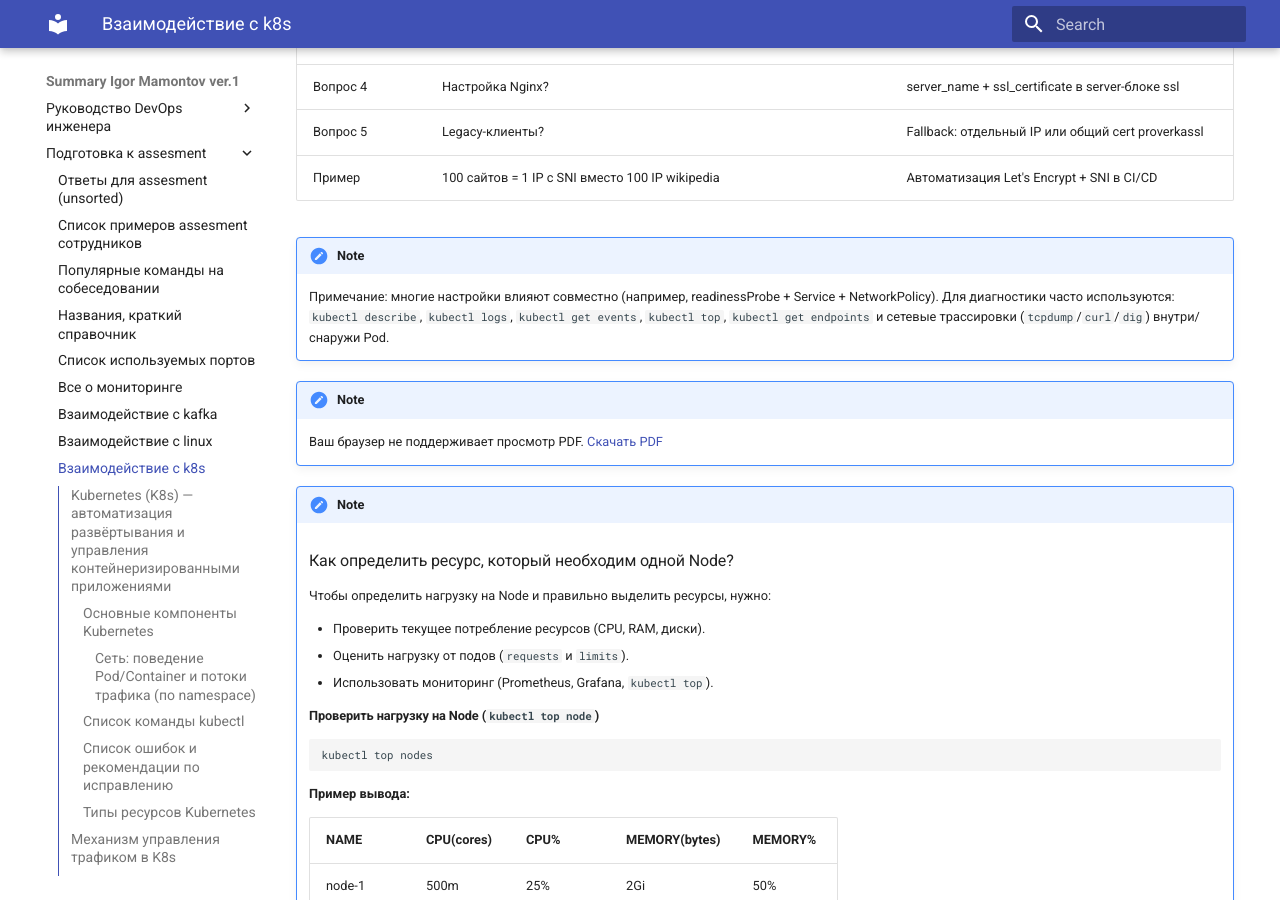
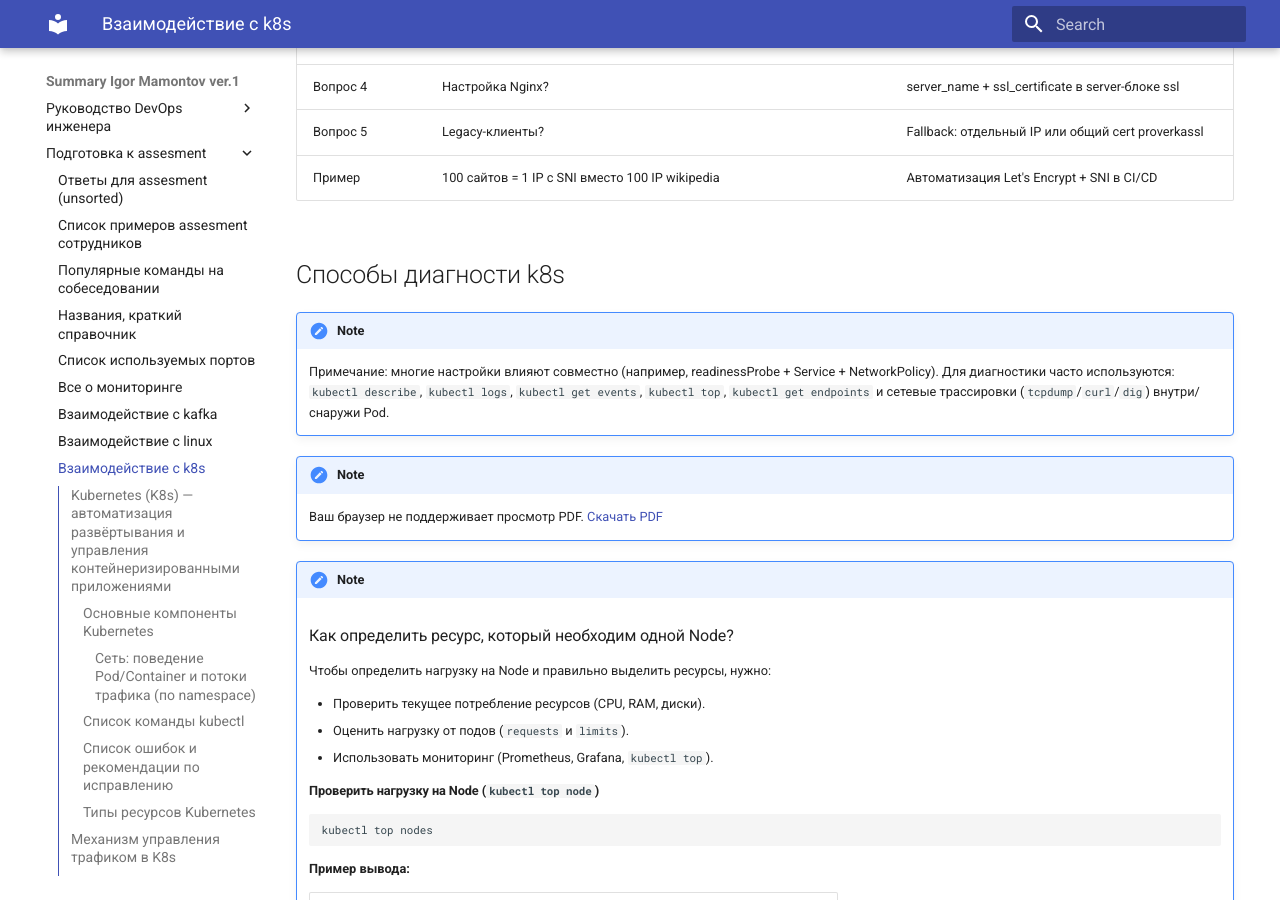
Before and after one commit to Mamontosik/IgorMamontov_Summary, an MkDocs documentation site: the page built from docs/assesment_kubernetes_unswer.md, in a window 1280 px wide and 900 px high, scrolled down 8864 px. Built offline with MkDocs 1.6.1 and Material for MkDocs 9.7.7, drawn with Linux system fonts in a browser that asks for light colours.

Commit message:
Add title

```diff
--- a/docs/assesment_kubernetes_unswer.md
+++ b/docs/assesment_kubernetes_unswer.md
@@ -141,6 +141,8 @@ SNI позволяет клиенту указывать имя хоста (до
 | Вопрос 5 | Legacy-клиенты? | Fallback: отдельный IP или общий cert proverkassl |
 | Пример | 100 сайтов = 1 IP с SNI вместо 100 IP wikipedia | Автоматизация Let's Encrypt + SNI в CI/CD |
 
+## Способы диагности k8s
+
 !!! note
     Примечание: многие настройки влияют совместно (например, readinessProbe + Service + NetworkPolicy). Для диагностики часто используются: `kubectl describe`, `kubectl logs`, `kubectl get events`, `kubectl top`, `kubectl get endpoints` и сетевые трассировки (`tcpdump`/`curl`/`dig`) внутри/снаружи Pod.
 
```
